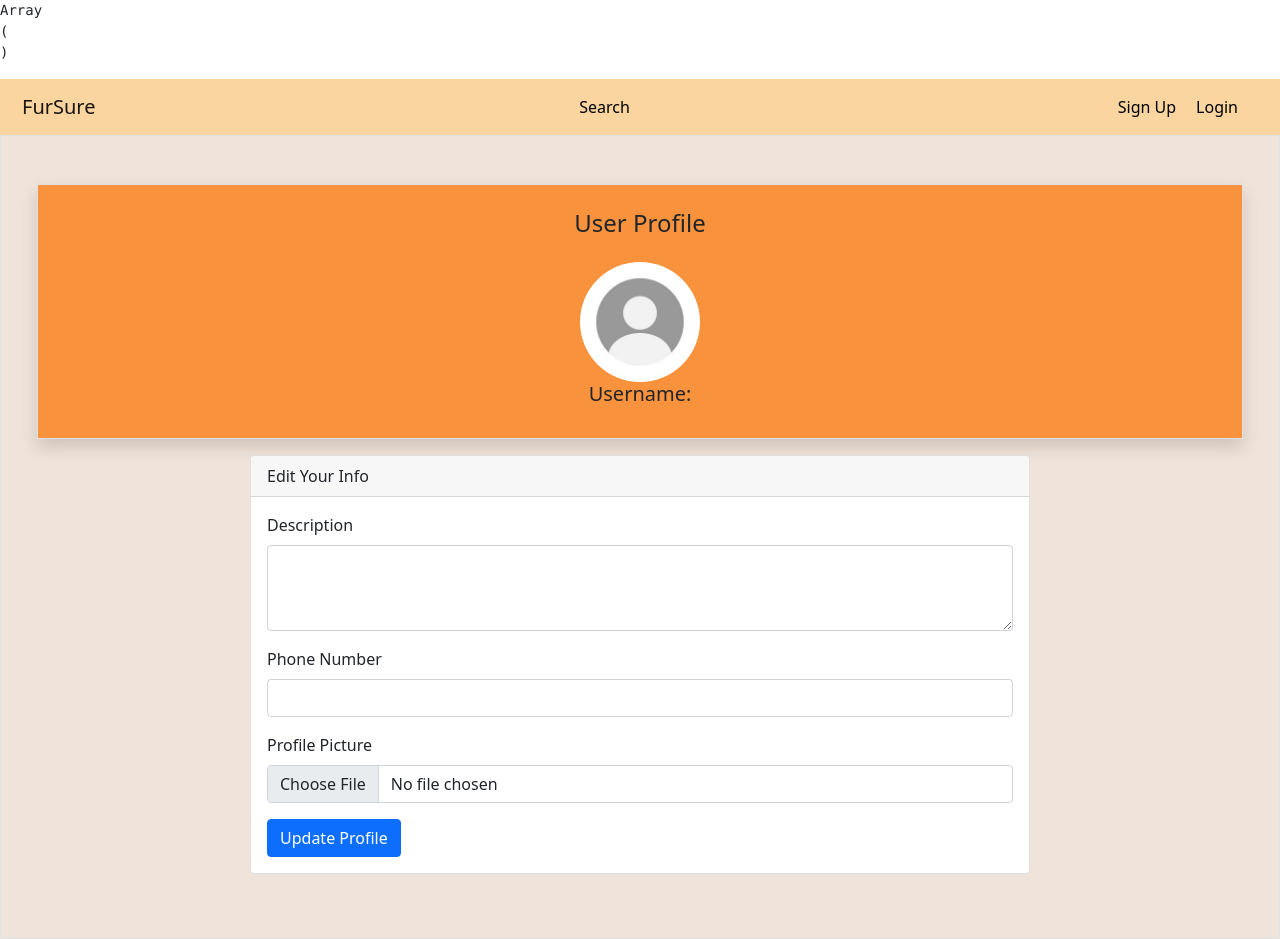
After one commit to JingPen-g/CS4116_Group_Project, a PHP site: page /login/create-account/userprofile.php in a window 1280 px wide. The commit adds this page. Run offline with PHP 8.4, Linux system fonts and the light colour scheme.

Commit message:
update redirect logic; update nav bar; add userprofile

```diff
--- /dev/null
+++ b/src/css/userprofile.css
@@ -0,0 +1,7 @@
+.custom-bd-color {
+    background-color: #f8923c;
+}
+
+.main-bgcolor {
+    background-color: #f0e3d9;
+}
--- /dev/null
+++ b/src/front-end/create-account/userprofile.php
@@ -0,0 +1,76 @@
+<?php
+if (session_status() === PHP_SESSION_NONE) {
+    session_start();
+}
+include __DIR__ . '/../global/get-nav.php';
+
+?>
+
+<!DOCTYPE html>
+<html>
+    <head>
+    <meta charset="utf-8">
+    <meta name="viewport" content="width=device-width, initial-scale=1">
+    <link rel="stylesheet"
+href="https://cdn.jsdelivr.net/npm/bootstrap@5.0.0-beta1/dist/css/bootstrap.min.css"
+integrity="sha384-giJF6kkoqNQ00vy+HMDP7azOuL0xtbfIcaT9wjKHr8RbDVddVHyTfAAsrekwKmP1"
+crossorigin="anonymous">
+    <script src="https://cdn.jsdelivr.net/npm/bootstrap@5.3.3/dist/js/bootstrap.bundle.min.js"></script>
+    <link rel="stylesheet" type="text/css" href="css/userprofile.css">
+    <link rel="stylesheet" type="text/css" href="../front-end/global/css/nav.css">
+    </head>
+    <body>
+
+    <?php get_nav() ?>
+    <div class="container-fluid p-5 border main-bgcolor">
+        <div class="row">
+            <!-- userprofile --- regular users -->
+
+            <div class="p-4 border rounded-5 shadow custom-bd-color">
+                <div class="text-center">
+                    <h4 class="text-center">User Profile</h4>
+                    <img src="../front-end/create-account//images/userprofile.jpeg" class="card-img-top rounded-circle mx-auto mt-3" style="width: 120px;" alt="Profile Picture">
+                    <h5>Username: <span class="text-muted"><?php if (!empty($_SESSION['username'])) echo htmlspecialchars($_SESSION['username']); ?></span></h5>
+                </div>
+            </div>
+        </div>
+
+        <div class="row" >
+            <!-- Editable Form -->
+            <div class="col-md-8 m-3 mx-auto">
+            <div class="card ">
+                <div class="card-header">
+                Edit Your Info
+                </div>
+                <div class="card-body">
+                <form action="/api/userprofile.php" method="POST" enctype="multipart/form-data">
+                    <div class="mb-3">
+                    <label for="description" class="form-label">Description</label>
+                    <textarea class="form-control" id="description" name="description" rows="3"></textarea>
+                    </div>
+
+                    <div class="mb-3">
+                    <label for="phone" class="form-label">Phone Number</label>
+                    <input type="text" class="form-control" id="phone" name="phone">
+                    </div>
+
+                    <div class="mb-3">
+                    <label for="profilePic" class="form-label">Profile Picture</label>
+                    <input class="form-control" type="file" id="profilePic" name="profile_picture">
+                    </div>
+
+                    <button type="submit" class="btn btn-primary">Update Profile</button>
+                </form>
+                </div>
+            </div>
+            </div>
+        </div>
+
+        <div class="row">
+            <!-- get either pet profile or business profile -->
+
+        </div>
+    </div>
+
+    </body>
+</html>
--- a/src/front-end/global/get-nav.php
+++ b/src/front-end/global/get-nav.php
@@ -1,16 +1,30 @@
 <?php
 
 function get_nav(){
+    if (session_status() === PHP_SESSION_NONE) {
+        session_start();
+    }
+
+    echo '<pre>';
+    print_r($_SESSION); // Debug: Print session data
+    echo '</pre>';
     echo '<nav class="navbar navbar-expand-lg navbar-light">
         <div class="container-fluid">
             <a class="navbar-brand" href="#">FurSure</a>
             <ul class="navbar-nav nav">
                 <li class="navbar-nav"><a href="search">Search</a></li>
             </ul>
-            <ul class="nav navbar-nav navbar-right">
-            <li><a href="register"><span class="glyphicon glyphicon-user"></span> Sign Up</a></li>
-            <li><a href="login"><span class="glyphicon glyphicon-log-in"></span> Login</a></li>
-            </ul>
+            <ul class="nav navbar-nav navbar-right">';
+
+            if (isset($_SESSION['username']) && !empty($_SESSION['username'])) {
+                echo '<li><a href="userprofile"><span class="glyphicon glyphicon-user"></span> ' . htmlspecialchars($_SESSION['username']) . '</a></li>';
+                echo '<li><a href="logout"><span class="glyphicon glyphicon-log-out"></span> Logout</a></li>';
+            } else {
+                echo '<li><a href="register"><span class="glyphicon glyphicon-user"></span> Sign Up</a></li>';
+                echo '<li><a href="login"><span class="glyphicon glyphicon-log-in"></span> Login</a></li>';
+            }
+
+        echo '</ul>
         </div>
     </nav>';
 }
--- a/src/routes/web.php
+++ b/src/routes/web.php
@@ -8,5 +8,7 @@ return [
     '/advertisment' => '/advertisment/advertisment-page.php',
     '/index'=> 'index.php',
     '/dev' => '/dev-test/home.php',
+    '/userprofile' => 'create-account/userprofile.php',
+    '/logout' => 'global/logout.php',
 ]
 ?>
```
Also changed, not shown: src/back-end/api/userprofile.php (added, +77 -0 lines), src/back-end/api/users.php (+11 -3 lines), src/back-end/db/Users.php (+34 -0 lines), src/front-end/create-account/login.php (+8 -0 lines), src/front-end/create-account/register_bootstrap.php (+8 -1 lines), src/front-end/global/logout.php (added, +8 -0 lines), src/front-end/search/search.php (+13 -2 lines), src/front-end/create-account/images/userprofile.jpeg (added).
